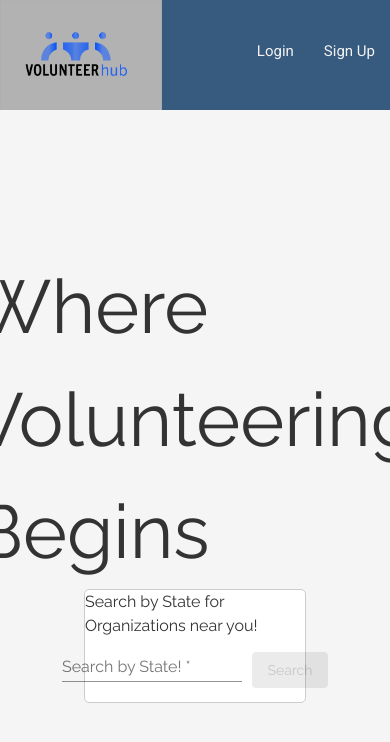
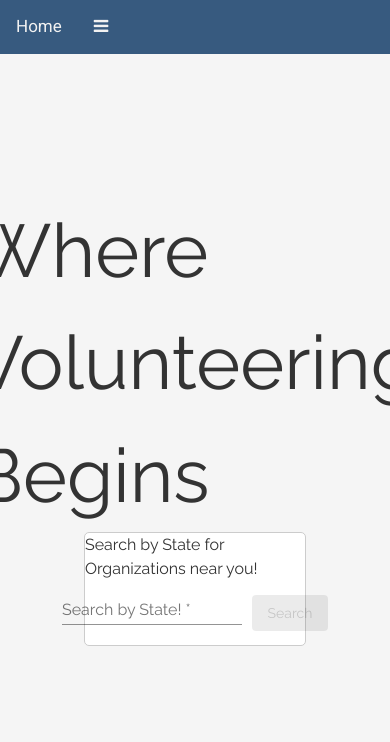
Before and after one commit to bethel-school-of-technology/the-volunteer-hub-frontend, an Angular app: page / in a window 390 px wide. Shown: the top 742 px of the page. Built offline with nearby package versions, Linux system fonts and the light colour scheme.

Commit message:
navbar responsive

```diff
--- a/src/app/Components/navbar/navbar.component.css
+++ b/src/app/Components/navbar/navbar.component.css
@@ -1,27 +1,56 @@
 /* Add a black background color to the top navigation */
 header {
-    vertical-align: middle;
+    align-items: center;
     width: 100%;
+    display: flex;
+}
+header img {
   height: 13vh;
-    display: flex;
-
 }
 .topnav {
   overflow: hidden;
-    padding-top: 3vh;
 }
 
 /* Style the links inside the navigation bar */
 .topnav a {
-     float: right;
+  float: left;
+  display: block;
   color: #f2f2f2;
   text-align: center;
-    padding: 1em;
+  padding: 14px 16px;
   text-decoration: none;
-    font-size: 1 em;
-    height: 13vh
+  font-size: 17px;
 }
 
-  .logoImage {
-  height: 13vh;
+
+/* Hide the link that should open and close the topnav on small screens */
+.topnav .icon {
+  display: none;
 }
+
+/* When the screen is less than 600 pixels wide, hide all links, except for the first one ("Home"). Show the link that contains should open and close the topnav (.icon) */
+@media screen and (max-width: 600px) {
+  .topnav a:not(:first-child) {display: none;}
+  .topnav a.icon {
+    float: right;
+    display: block;
+  }
+  .logoImage{
+    display: none;
+  }
+}
+
+/* The "responsive" class is added to the topnav with JavaScript when the user clicks on the icon. This class makes the topnav look good on small screens (display the links vertically instead of horizontally) */
+@media screen and (max-width: 600px) {
+  .topnav.responsive {position: relative;}
+  .topnav.responsive a.icon {
+    position: absolute;
+    right: 0;
+    top: 0;
+  }
+  .topnav.responsive a {
+    float: none;
+    display: block;
+    text-align: left;
+  }
+}
--- a/src/app/Components/navbar/navbar.component.html
+++ b/src/app/Components/navbar/navbar.component.html
@@ -6,15 +6,16 @@
     <div class="topnav" id="myTopnav">
         <!-- Set up ROUTERLINKS https://blog.angular-university.io/angular-2-router-nested-routes-and-nested-auxiliary-routes-build-a-menu-navigation-system/ -->
         <!-- ngIf checks certain factors before displaying, such as if they are admin, or logged in -->
-
-        <a class="indv_h_link" *ngIf="authenticationService.checkAdmin()" routerLink='/admin'>Admin</a>
+        <a class="indv_h_link" routerLink='' routerLinkActive='active'>Home</a>
+        <a class="indv_h_link" routerLink='/organizations'>Organizations</a>
+        <a class="indv_h_link" *ngIf="!authenticationService.checkAdmin() && authenticationService.isAuthenticated" routerLink='/profile'>Organizer Profile</a>
         <a class="indv_h_link" *ngIf="authenticationService.isAuthenticated" routerLink="" (click)="logout()">Log
             Out</a>
+            <a class="indv_h_link" *ngIf="authenticationService.checkAdmin()" routerLink='/admin'>Admin</a>
+        <a class="indv_h_link" *ngIf="!authenticationService.isAuthenticated" routerLink="/login">Login</a>
         <a class="indv_h_link" *ngIf="!authenticationService.isAuthenticated" routerLink='/signup'>Sign Up</a>
-        <a class="indv_h_link" *ngIf="!authenticationService.isAuthenticated" routerLink="/login">Login</a>
-        <a class="indv_h_link" routerLink='/organizations'>Organizations</a>
-        <a class="indv_h_link" *ngIf="!authenticationService.checkAdmin() && authenticationService.isAuthenticated" routerLink='/profile'>Organizer Profile</a>
-        <a class="indv_h_link" routerLink='' routerLinkActive='active'>Home</a>
-
+        <a href="javascript:void(0);" class="icon" (click)="myFunction()">
+            <i class="fa fa-bars"></i>
+        </a>
     </div>
 </header>
--- a/src/app/Components/navbar/navbar.component.ts
+++ b/src/app/Components/navbar/navbar.component.ts
@@ -15,4 +15,13 @@ export class NavbarComponent implements OnInit {
   logout() {
     this.authenticationService.logout();
   }
+
+  myFunction() {
+    var x = document.getElementById("myTopnav");
+  if (x.className === "topnav") {
+    x.className += " responsive";
+  } else {
+    x.className = "topnav";
+  }
+  }
 }
--- a/src/index.html
+++ b/src/index.html
@@ -9,6 +9,7 @@
   <link rel="icon" type="image/x-icon" href="favicon.ico">
   <link href="https://fonts.googleapis.com/css?family=Roboto:300,400,500&display=swap" rel="stylesheet">
   <link href="https://fonts.googleapis.com/icon?family=Material+Icons" rel="stylesheet">
+  <link rel="stylesheet" href="https://cdnjs.cloudflare.com/ajax/libs/font-awesome/4.7.0/css/font-awesome.min.css">
 </head>
 <body>
   <app-root></app-root>
```
Lines whose indentation alone changed are shown as unchanged.
